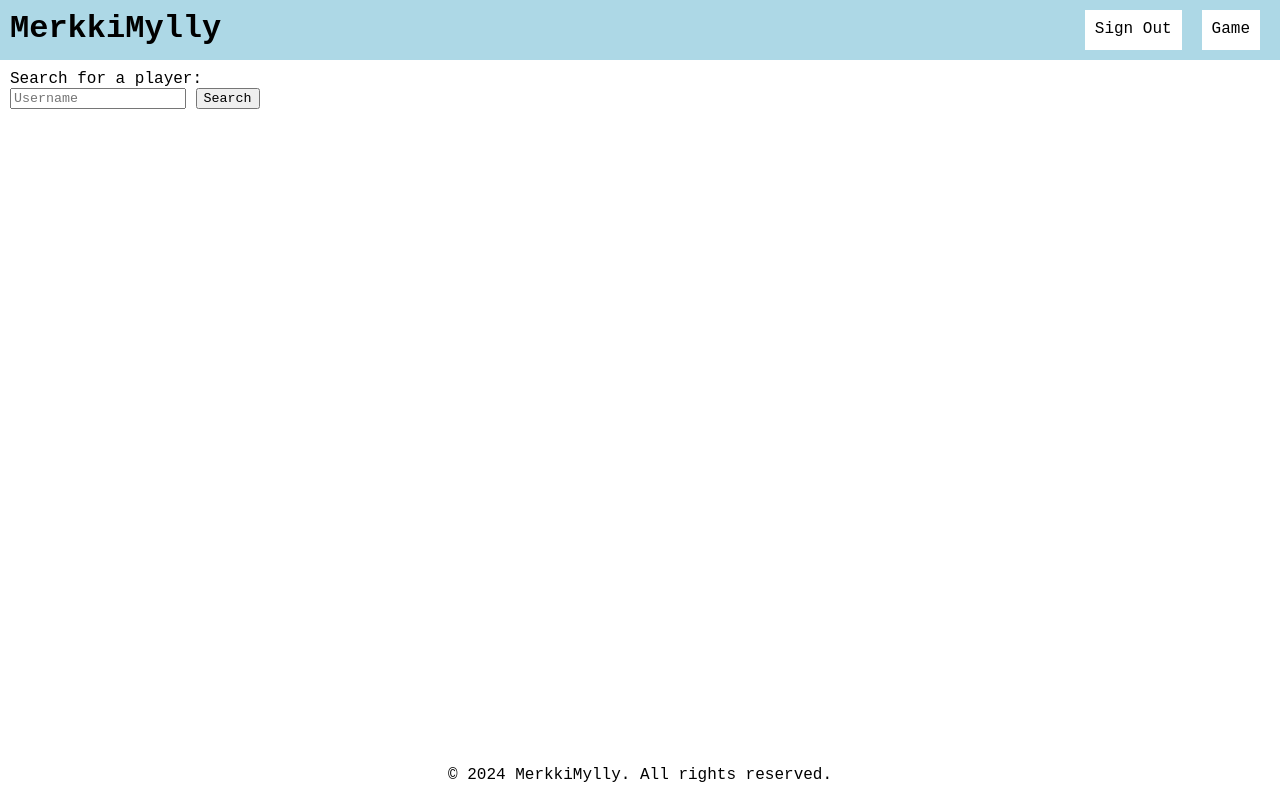
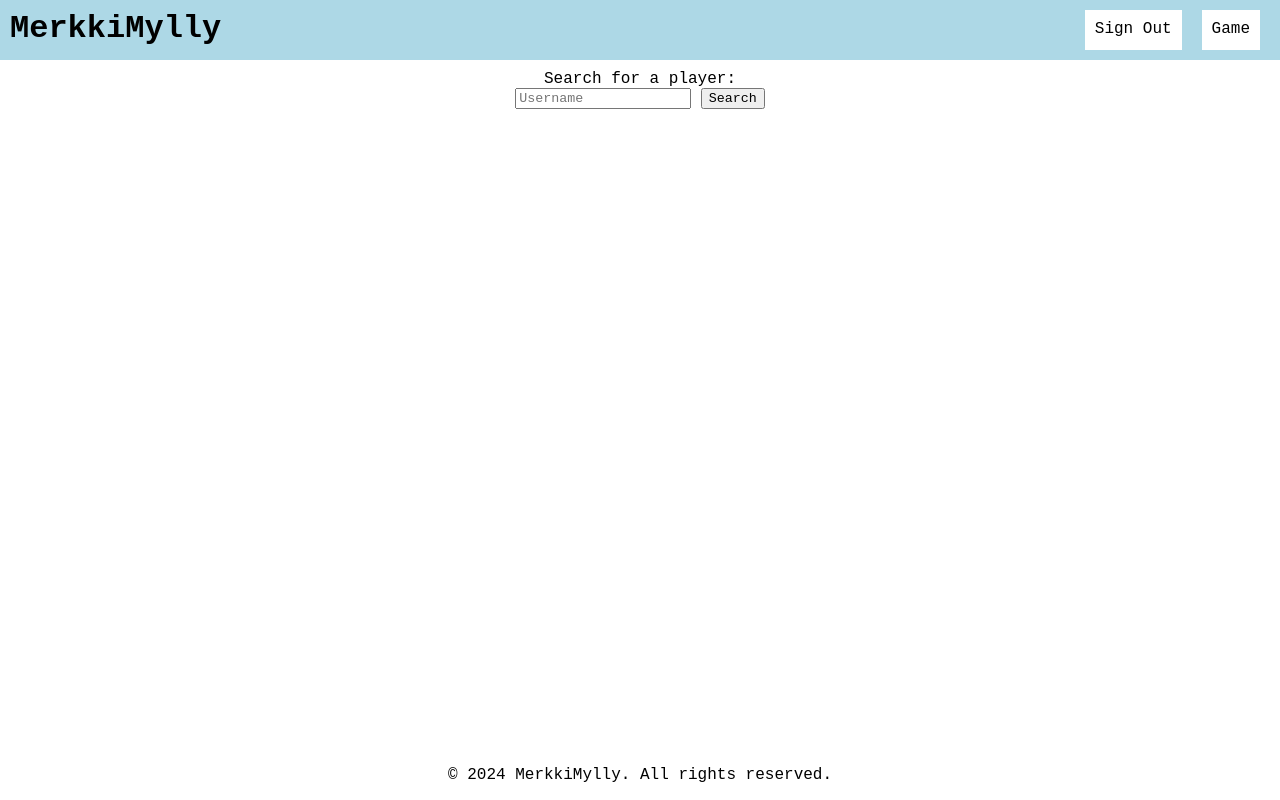
Before and after one commit to JuhoTurunen/MerkkiMylly, a Flask app: template app/templates/profile.html in a window 1280 px wide. Run offline with Flask 3, Linux system fonts and the light colour scheme; the template is opened without the code that fills it, so the values that code supplies are empty.

Commit message:
Improved profile page styling

```diff
--- a/app/static/css/base.css
+++ b/app/static/css/base.css
@@ -5,8 +5,9 @@
 
 html, body {
     width: 100%;
+    min-height: 100vh;
     margin: 0;
-    padding: 0;
+    position: relative;
 }
 
 header {
@@ -50,7 +51,7 @@ header a:hover, header button:hover {
 }
 
 main {
-    padding: 10px;
+    padding: 10px 10px 5vh 10px;
 }
 
 .alert.success {
--- a/app/static/css/profile.css
+++ b/app/static/css/profile.css
@@ -1,6 +1,24 @@
 h2 {
     margin: 10px 0;
 }
+
+#search {
+    text-align: center;
+}
+
 #profile_data {
     margin: 10px;
 }
+#profiles {
+    width: 50%;
+    margin: 10px auto;
+}
+#profiles input[type="submit"] {
+    width: 100%;
+    margin-top: 5px;
+    padding: 10px;
+    border: 0;
+    text-align: left;
+    font-size: 2em;
+    border-radius: 0;
+}
--- a/app/templates/profile.html
+++ b/app/templates/profile.html
@@ -17,7 +17,7 @@
 </div>
 {% endif %}
 {% endwith %}
-<form action="/profile" method="GET">
+<form id="search" action="/profile" method="GET">
     Search for a player: <br>
     <input type="text" name="username" placeholder="Username" required value="{{ username if username else '' }}">
     <input type="submit" value="Search">
@@ -40,10 +40,11 @@
 </div>
 {% endif %}
 {% else %}
-<div class="profiles">
+<div id="profiles">
     {% for profile in profiles %}
     <form action="/profile" method="GET">
-        <input type="submit" name="username" value="{{ profile.username }}">
+        <input type="hidden" name="username" value="{{ profile.username }}">
+        <input type="submit" value="{{ profile.username }} - {{ profile.clicks }}">
     </form>
     {% endfor %}
 </div>
```
